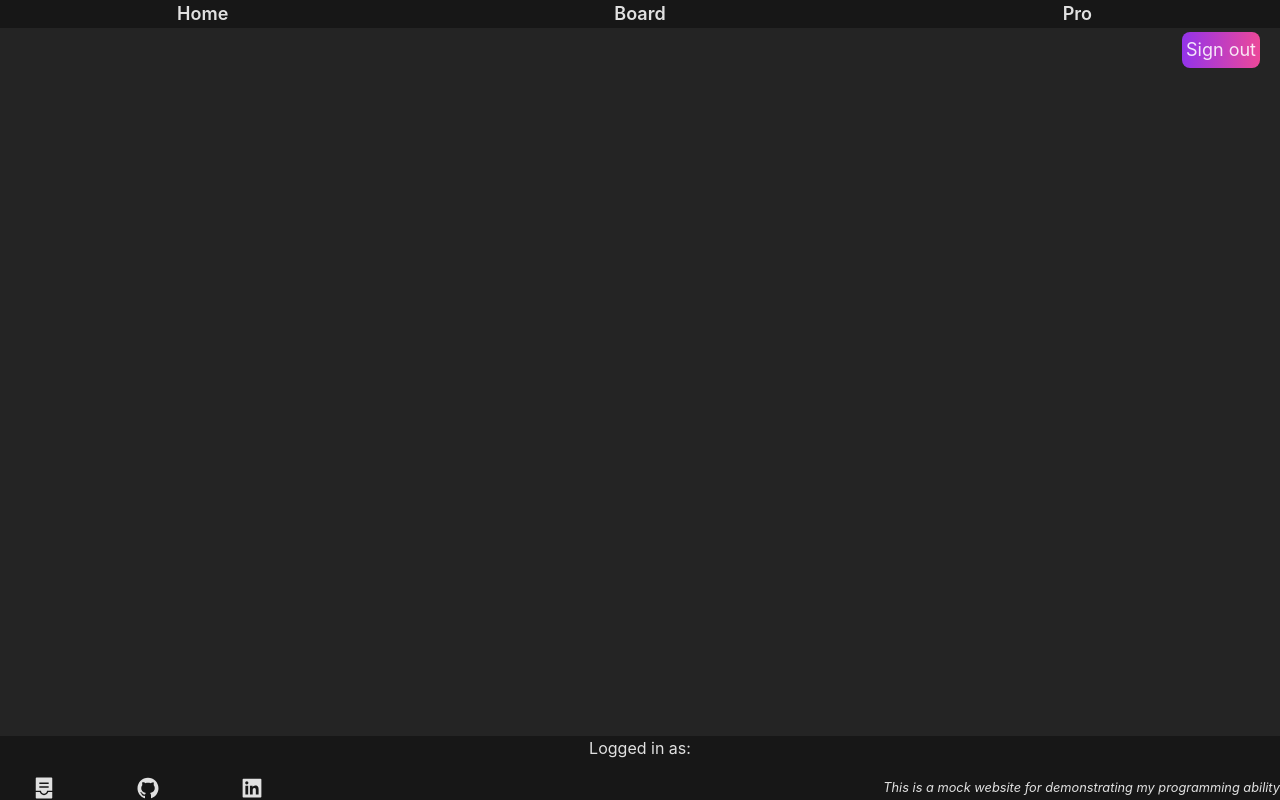
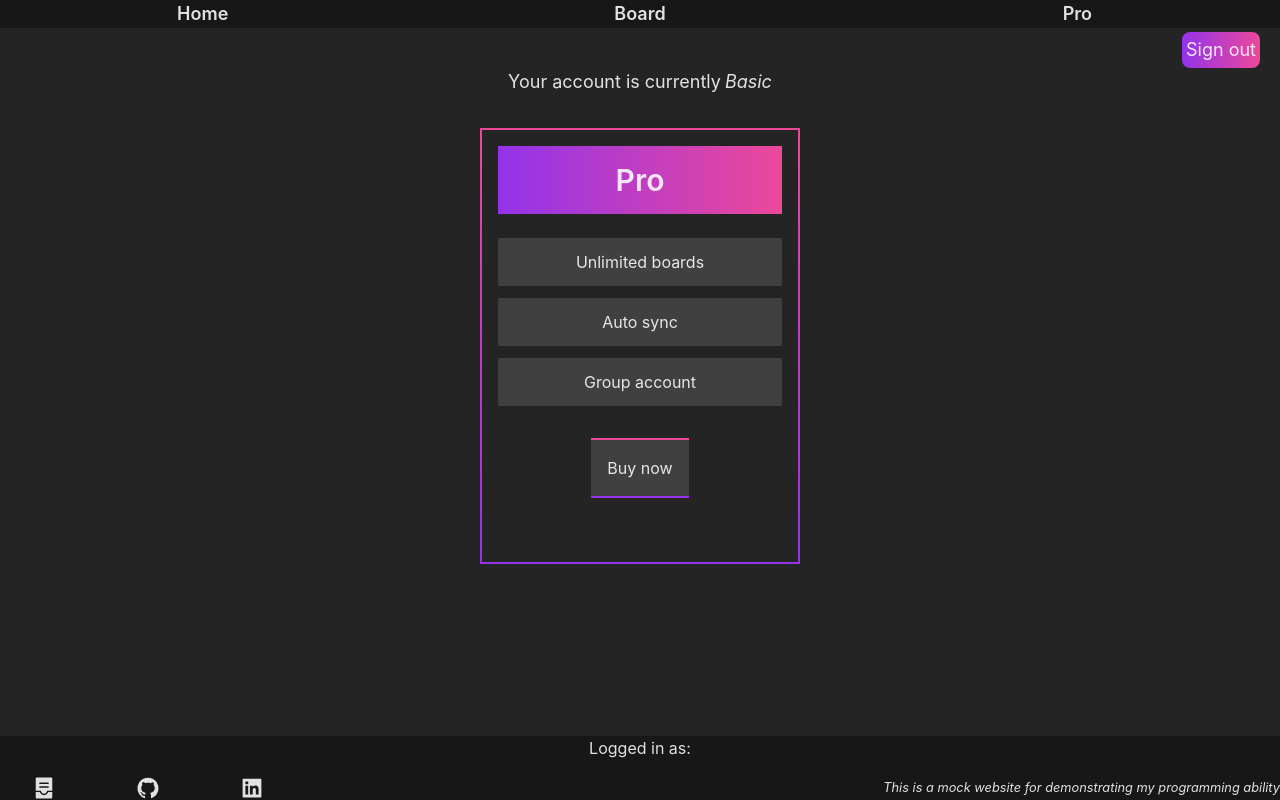
Before and after one commit to AroonSalotra/to-do-drag-n-drop, a React (Vite) app: page /pro in a window 1280 px wide. Built offline with nearby package versions, Linux system fonts and the light colour scheme; no server answers.

Commit message:
add pricing page

```diff
--- a/src/App.jsx
+++ b/src/App.jsx
@@ -10,6 +10,7 @@ import AccountForm from './components/AccountForm'
 import ViewBoard from './components/ViewBoard'
 import Navbar from './components/Navbar'
 import Footer from './components/Footer'
+import Subscription from './components/Subscription'
 
 
 function App() {
@@ -35,6 +36,7 @@ function App() {
       <BrowserRouter>
 
         <Navbar />
+
         <Header />
 
         <Routes>
@@ -44,6 +46,8 @@ function App() {
           <Route path='/board' element={<Board userId={userId} setUserId={setUserId} />} />
 
           <Route path='/view-boards' element={<ViewBoard />} />
+
+          <Route path='/pro' element={<Subscription />} />
 
         </Routes>
 
--- /dev/null
+++ b/src/components/PricingTable.jsx
@@ -0,0 +1,26 @@
+const PricingTable = () => {
+    return (
+        <>
+            <div className="sm:w-80 mx-auto mb-8 border-2 p-4 border-gra">
+
+                <h2 className="text-3xl font-semibold py-4 bg-gradient-to-r from-purple-600 to-pink-500">
+                    Pro
+                </h2>
+
+                <ul className="flex flex-col gap-3 items-center pt-6">
+                    <li className="p-3 bg-neutral-700 border-gra w-full ">Unlimited boards</li>
+                    <li className="p-3 bg-neutral-700 border-gra w-full">Auto sync</li>
+                    <li className="p-3 bg-neutral-700 border-gra w-full">Group account</li>
+                </ul>
+
+
+                <button className="p-4 mb-20 translate-y-8 border-y-2 border-gra bg-neutral-700 hover:bg-neutral-600">
+                    Buy now
+                </button>
+
+            </div>
+        </>
+    );
+}
+
+export default PricingTable;
--- /dev/null
+++ b/src/components/Subscription.jsx
@@ -0,0 +1,17 @@
+import PricingTable from "./PricingTable";
+
+const Subscription = () => {
+    return (
+        <section>
+
+            <h1 className="text-lg flex items-baseline justify-center gap-1">Your account is currently
+                <span className="italic text-lg mb-8">Basic</span>
+            </h1>
+
+            <PricingTable />
+
+        </section>
+    );
+}
+
+export default Subscription;
```
